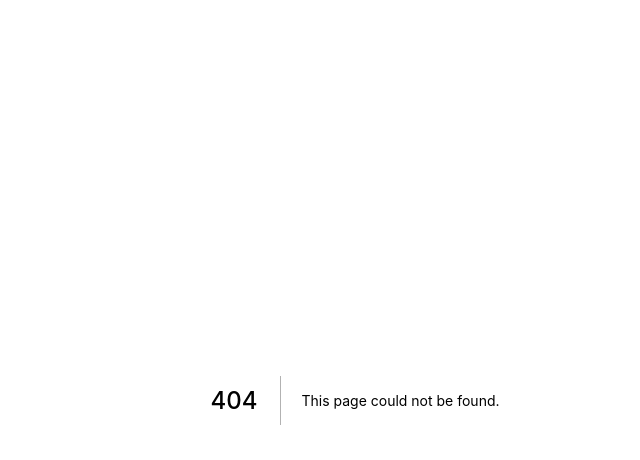
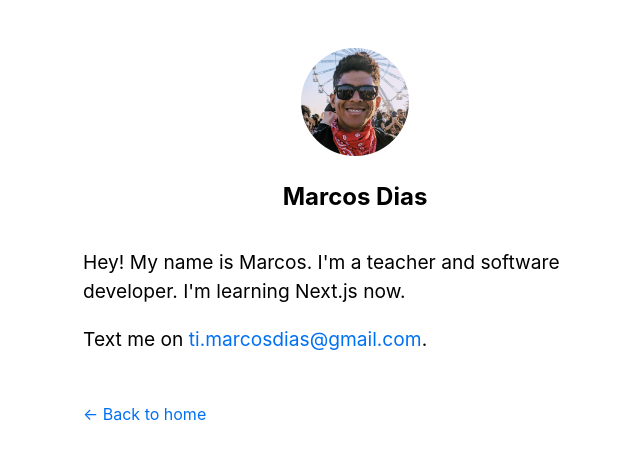
Before and after one commit to marcosdiasdev/nextjs-blog, a Next.js app: page /contact in a window 1280 px wide. Before the commit this address had no page. Shown: the top 460 px of the page, without its empty margins (285-925 px from the left). Built offline with nearby package versions, Linux system fonts and the light colour scheme.

Commit message:
create contact page

```diff
--- a/pages/_app.tsx
+++ b/pages/_app.tsx
@@ -2,5 +2,6 @@ import "../styles/global.css";
 import { AppProps } from "next/app";
 
 export default function App({ Component, pageProps }: AppProps) {
+  console.log("Render");
   return <Component {...pageProps} />;
 }
--- /dev/null
+++ b/pages/contact/index.tsx
@@ -0,0 +1,23 @@
+import Head from "next/head";
+import Layout, { siteTitle } from "../../components/layout";
+import utilStyles from "../../styles/utils.module.css";
+
+export default function Contact() {
+  return (
+    <Layout>
+      <Head>
+        <title>{siteTitle}</title>
+      </Head>
+      <section className={utilStyles.headingMd}>
+        <p>
+          Hey! My name is Marcos. I'm a teacher and software developer. I'm
+          learning Next.js now.
+        </p>
+        <p>
+          Text me on{" "}
+          <a href="mailto=ti.marcosdias@gmail.com"> ti.marcosdias@gmail.com</a>.
+        </p>
+      </section>
+    </Layout>
+  );
+}
```
Also changed, not shown: pages/index.tsx (+8 -2 lines).
